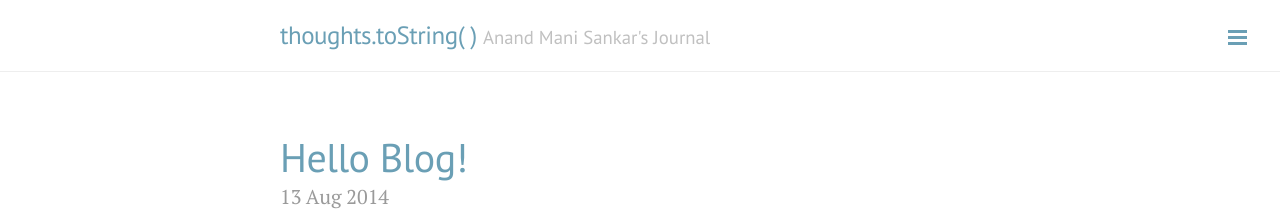
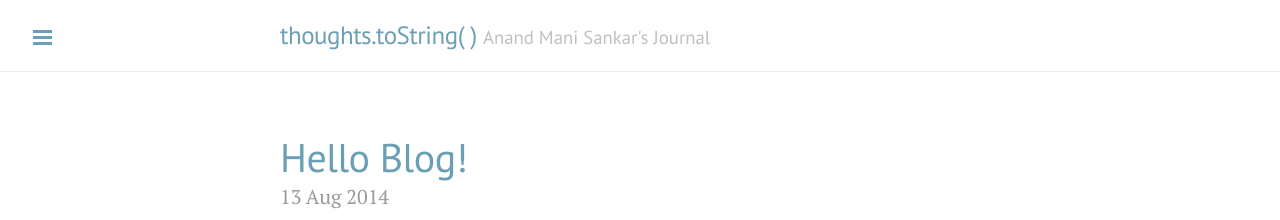
Before and after one commit to msanand/msanand.github.io, a Jekyll site: the page built from index.html, in a window 1280 px wide. Shown: the top 220 px of the page. Built offline with Jekyll 4.4.1, drawn with Linux system fonts in a browser that asks for light colours; Markdown is read by kramdown in place of the engine named in the settings; the list of posts is cut into pages by our own code.

Commit message:
Removed layout reverse

```diff
--- a/_layouts/default.html
+++ b/_layouts/default.html
@@ -5,7 +5,7 @@
 
   {% include google_analytics.html %}
 
-  <body class="theme-base-0d layout-reverse">
+  <body class="theme-base-0d">
 
     {% include sidebar.html %}
 
```
